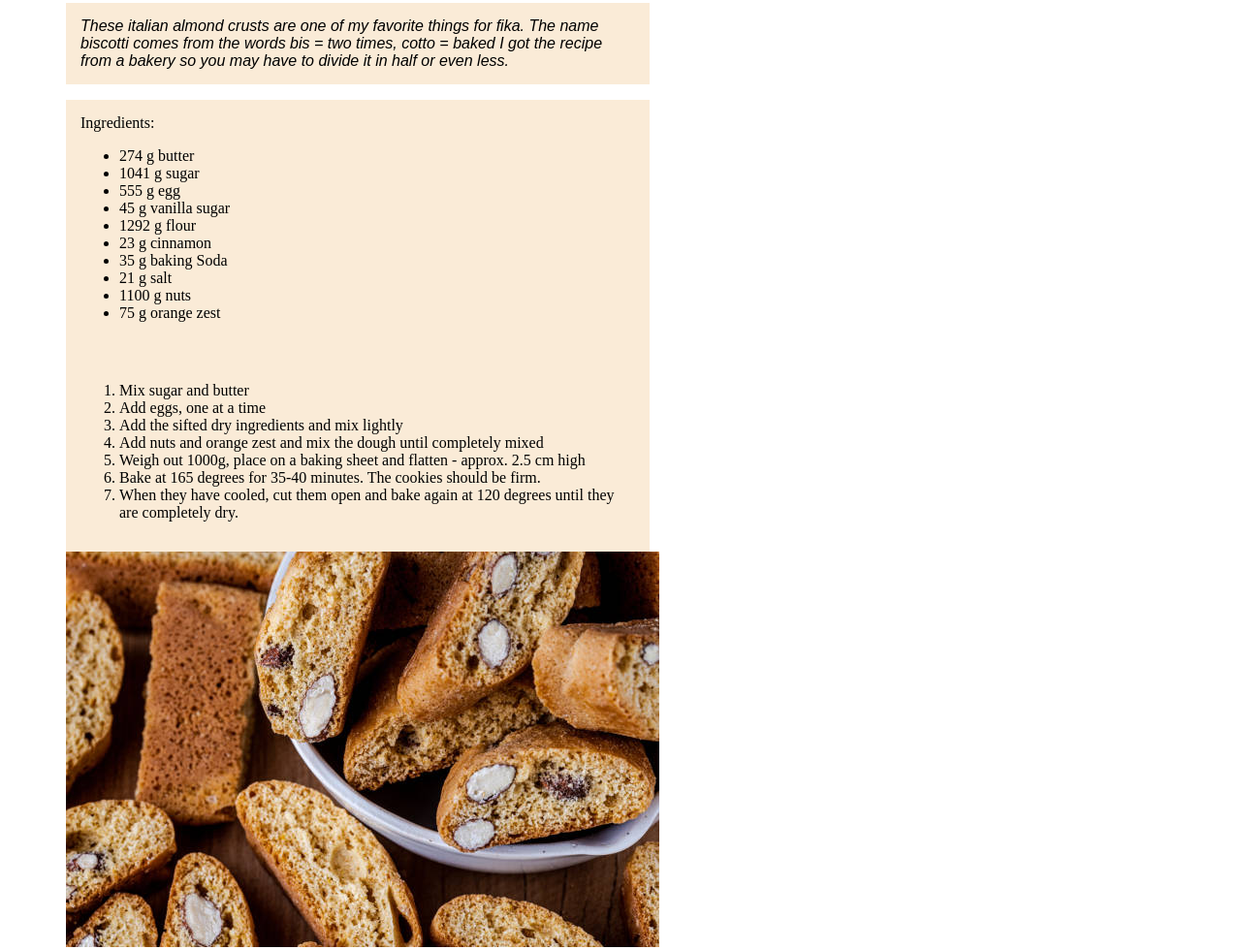
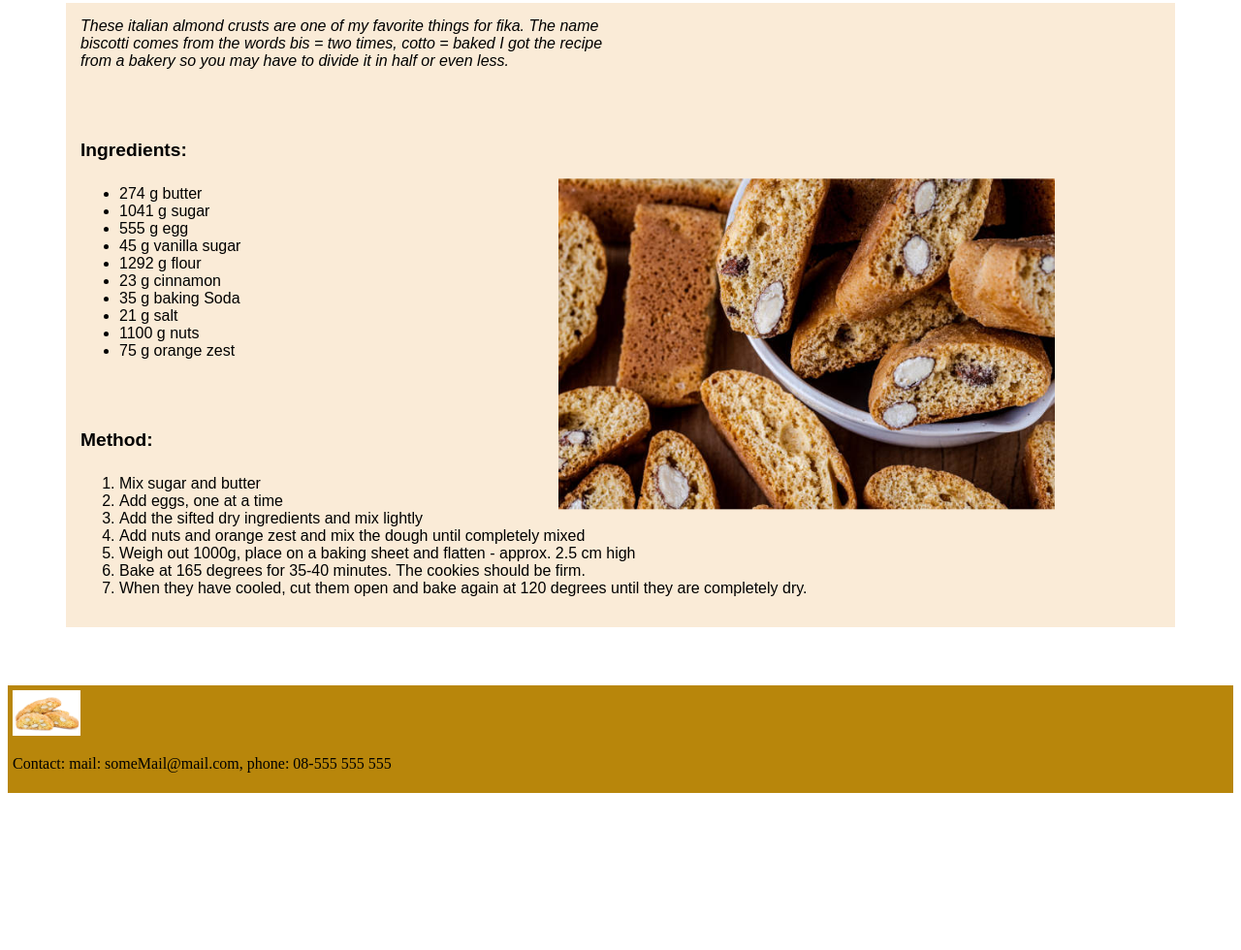
Before and after one commit to kw222mi/myFavoriteRecipe, a plain HTML site: page index.html in a window 1280 px wide. Shown: the part 213-1193 px from the top of the page at 97% size. After the commit the page ends 1039 px from the top, so only its background shows below. Drawn offline with Linux system fonts and the light colour scheme.

Commit message:
fix main layout

```diff
--- a/index.html
+++ b/index.html
@@ -15,12 +15,13 @@
     </header>
     <main>
 
+        <div class="recipe">
         <p class="intro-text">These italian almond crusts are one of my favorite things for fika.
             The name biscotti comes from the words bis = two times, cotto = baked
             I got the recipe from a bakery so you may have to divide it in half or even less.
         </p>
-        <section>
-            Ingredients:
+        <section class="ingredients">
+            <h4>Ingredients:</h4>
             <ul>
                 <li>274 g butter</li>
                 <li>1041 g sugar</li>
@@ -33,9 +34,13 @@
                 <li>1100 g nuts</li>
                 <li>75 g orange zest</li>
             </ul>
+
         </section>
+        <img class="recipe-img" src="image\biscottiBowl.jpg">
 
-    <section>
+        <section class="method">
+            <h4>Method:</h4>
+
         <ol>
             <li>Mix sugar and butter</li>
             <li>Add eggs, one at a time</li>
@@ -46,9 +51,12 @@
             <li>When they have cooled, cut them open and bake again at 120 degrees until they are completely dry.</li>
         </ol>
     </section>
-    <img src="image\biscottiBowl.jpg">
-    <img src="image\biscotti.jpg">
+    </div>
+
     </main>
-    <footer>Contact: mail: someMail@mail.com, phone: 08-555 555 555</footer>
+    <footer>
+        <img class="footer-img" src="image\biscotti.jpg">
+        <p class="footer-text">Contact: mail: someMail@mail.com, phone: 08-555 555 555</p>
+    </footer>
 </body>
 </html>
--- a/style.css
+++ b/style.css
@@ -13,19 +13,55 @@ main {
     max-width: 1200px;
     padding: 10px;
 
+
 }
-
+.recipe {
+    background-color: antiquewhite;
+}
 .intro-text {
     font-family: Arial, Helvetica, sans-serif;
     font-size: 16px;
     font-style: italic;
     width: 50%;
-    background-color: antiquewhite;
     padding: 15px;
 }
 
 section {
-    background-color: antiquewhite;
     padding: 15px;
-    width: 50%;
+    font-family: Arial, Helvetica, sans-serif;
+
 }
+.ingredients {
+    display: inline-block;
+    width: 40%;
+}
+
+h4 {
+    font-size: 1.2rem;
+
+}
+
+.recipe-img {
+    display: inline-block;
+    width: 40%;
+    padding: 20px;
+    margin: 0;
+        position: absolute;
+        top: 71%;
+        -ms-transform: translateY(-50%);
+        transform: translateY(-50%);
+}
+
+footer {
+    background-color: darkgoldenrod;
+    padding: 5px;
+
+}
+
+.footer-img {
+    width: 70px;
+}
+
+footer-text {
+
+}
```
